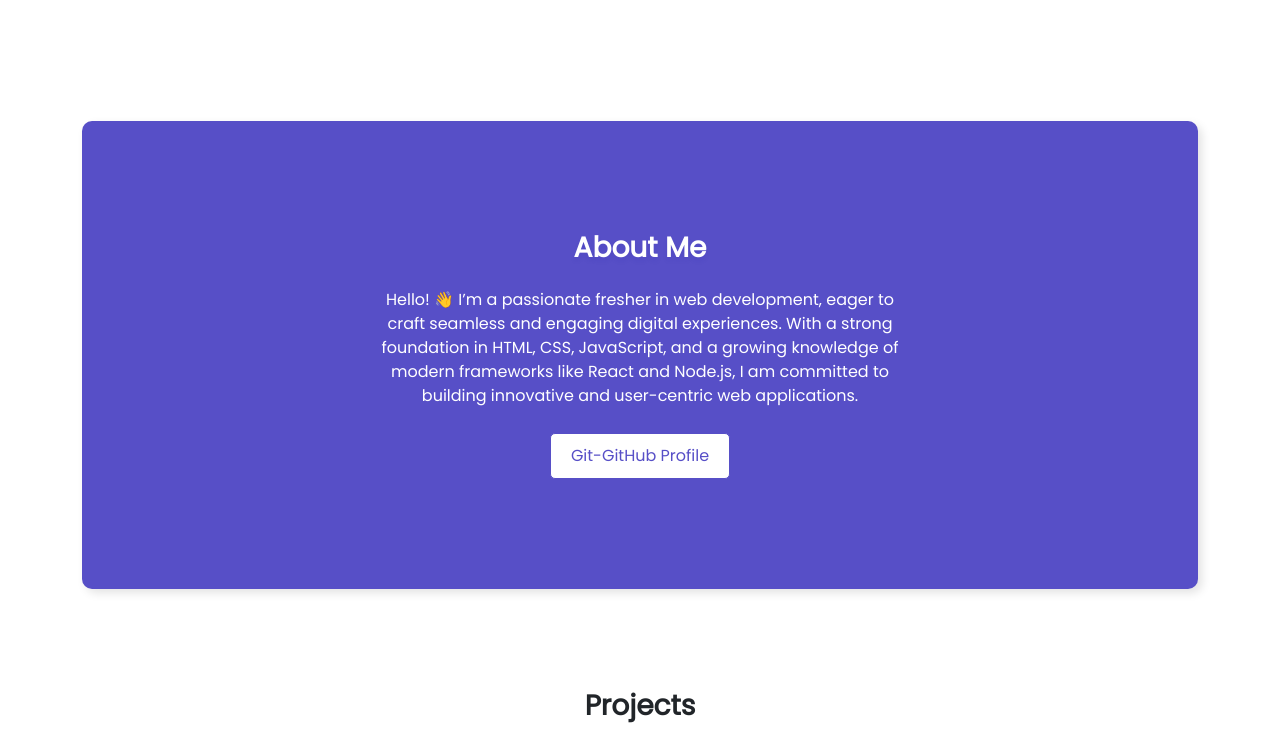
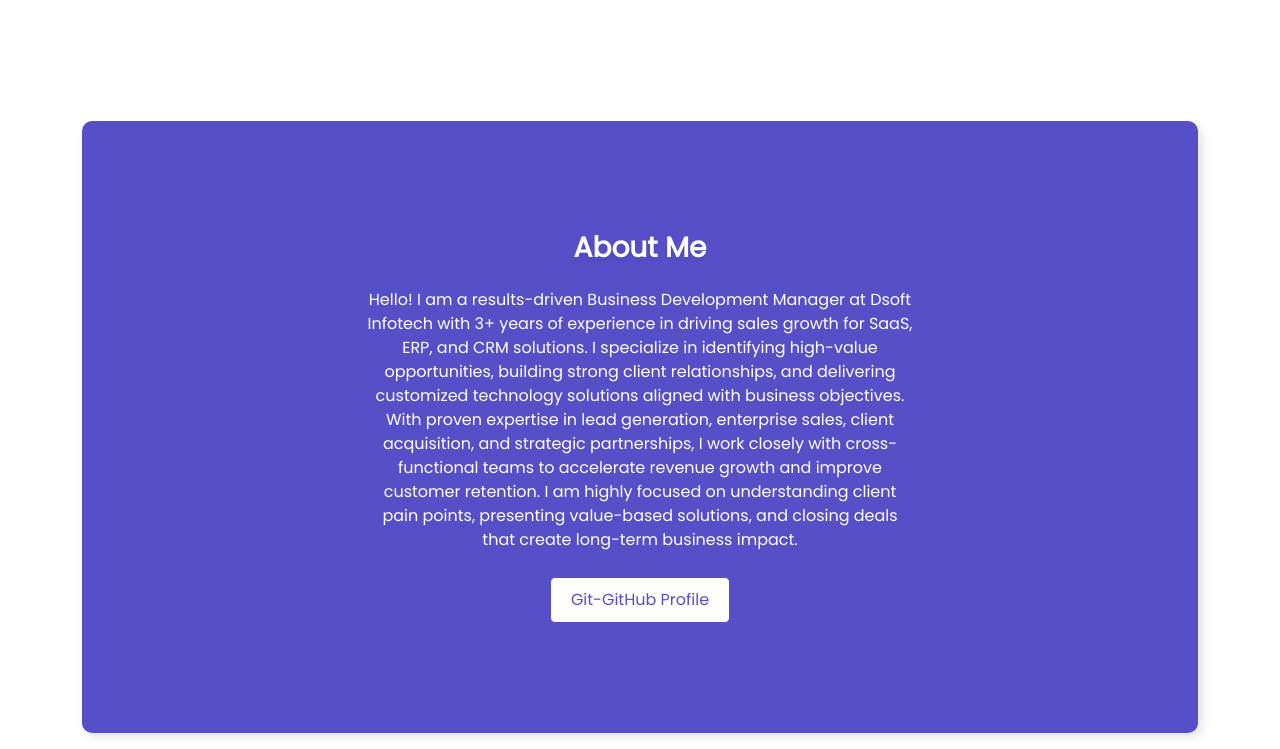
Before and after one commit to BizDevCoder/Rohit-Portfolio, a website: page index.html in a window 1280 px wide. Shown: the part 559-1308 px from the top of the page. Drawn offline with nearby package versions, Linux system fonts and the light colour scheme.

Commit message:
Content Change

```diff
--- a/index.html
+++ b/index.html
@@ -4,7 +4,7 @@
 <head>
     <meta charset="UTF-8" />
     <meta name="viewport" content="width=device-width, initial-scale=1.0" />
-    <title>Rohit-Front-end Developer</title>
+    <title>Rohit-Business Development Manager (BDM)</title>
 
     <!-- Bootstrap link -->
     <link href="https://cdn.jsdelivr.net/npm/bootstrap@5.0.2/dist/css/bootstrap.min.css" rel="stylesheet"
@@ -158,7 +158,9 @@
                 </h3>
 
                 <p class="mt-4">
-                    Hello! 👋 I’m a passionate fresher in web development, eager to craft seamless and engaging digital experiences. With a strong foundation in HTML, CSS, JavaScript, and a growing knowledge of modern frameworks like React and Node.js, I am committed to building innovative and user-centric web applications.
+                    Hello! I am a results-driven Business Development Manager at Dsoft Infotech with 3+ years of experience in driving sales growth for SaaS, ERP, and CRM solutions. I specialize in identifying high-value opportunities, building strong client relationships, and delivering customized technology solutions aligned with business objectives.
+
+With proven expertise in lead generation, enterprise sales, client acquisition, and strategic partnerships, I work closely with cross-functional teams to accelerate revenue growth and improve customer retention. I am highly focused on understanding client pain points, presenting value-based solutions, and closing deals that create long-term business impact.
                 </p>
 
                 <!-- <h3 class="mt-4 mb-4">10K users | 6K active users </h3> -->
```
